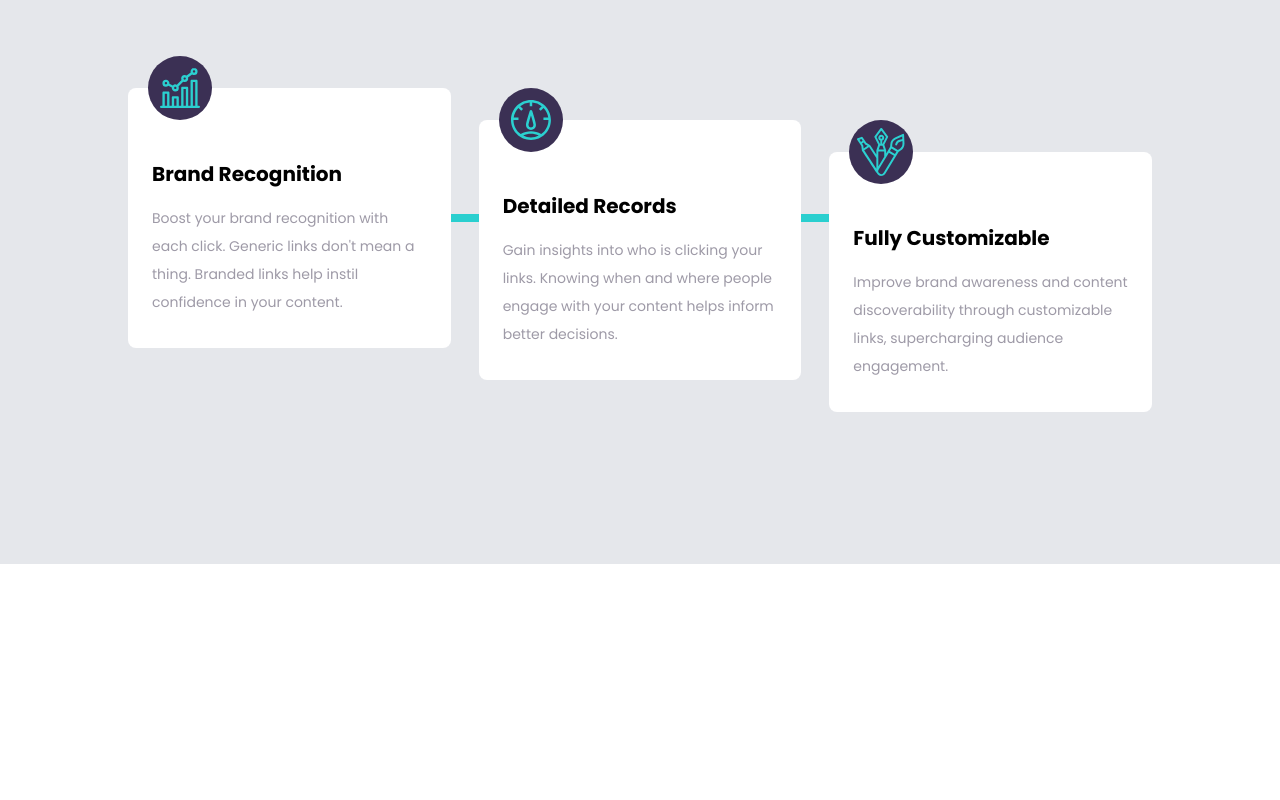
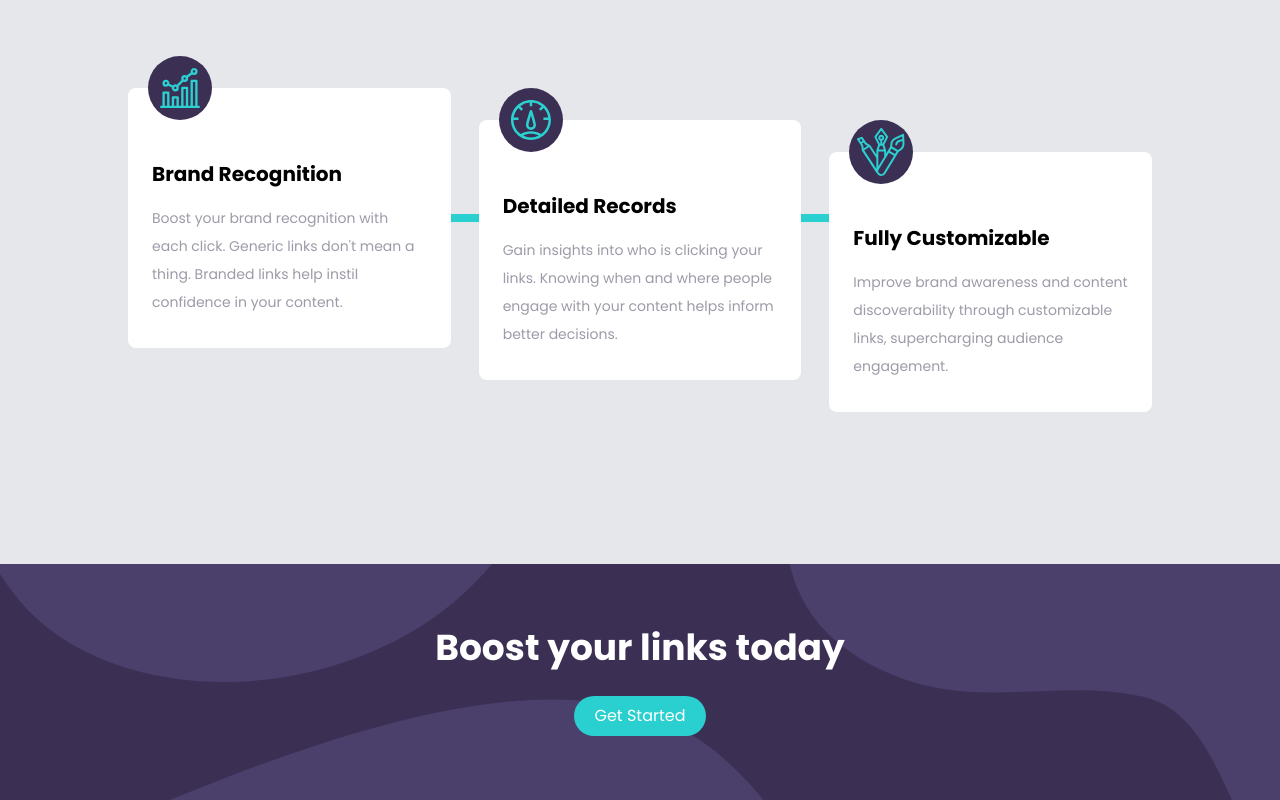
Before and after one commit to radoRandriamahandry/url-shorening, a Vue app: page / in a window 1280 px wide. Shown: the part 1036-1836 px from the top of the page. Before the commit the page ends 1600 px from the top, so only its background shows below. Built offline with nearby package versions, Linux system fonts and the light colour scheme.

Commit message:
style: finish the boost section

```diff
--- a/src/components/Home.vue
+++ b/src/components/Home.vue
@@ -3,8 +3,8 @@
   <main class="bg-gray-200 relative -mt-[250px] h-screen">
     <!-- This div overlap the hero section -->
     <div class="h-[80px] bg-gray-200 w-screen absolute -top-20"></div>
-    <section class="max-w-screen-lg mx-auto py-24 grid place-content-center">
-      <h2 class="text-center text-4xl font-bold text-neutral-dark-blue">
+    <section class="grid max-w-screen-lg py-24 mx-auto place-content-center">
+      <h2 class="text-4xl font-bold text-center text-neutral-dark-blue">
         Advanced Statistics
       </h2>
       <p class="text-center w-[62%] mx-auto mt-7 leading-loose">
@@ -14,15 +14,18 @@
     </section>
     <Cards />
   </main>
+  <FullBanner />
 </template>
 
 <script>
 import HeroSection from "../components/layouts/HeroSection.vue"
 import Cards from "../components/layouts/Cards.vue"
+import FullBanner from "../components/layouts/FullBanner.vue"
 export default {
   components: {
     HeroSection,
     Cards,
+    FullBanner,
   },
 }
 </script>
--- /dev/null
+++ b/src/components/layouts/FullBanner.vue
@@ -0,0 +1,17 @@
+<template>
+  <div
+    class="grid py-16 bg-cover gap-7 place-items-center bg-primary-violet"
+    style="
+      background-image: url('/src/assets/images/desktop/bg-boost-desktop.svg');
+    "
+  >
+    <h2 class="text-4xl font-bold text-white">Boost your links today</h2>
+    <button class="rounded-full btn">Get Started</button>
+  </div>
+</template>
+
+<script>
+export default {}
+</script>
+
+<style></style>
```
